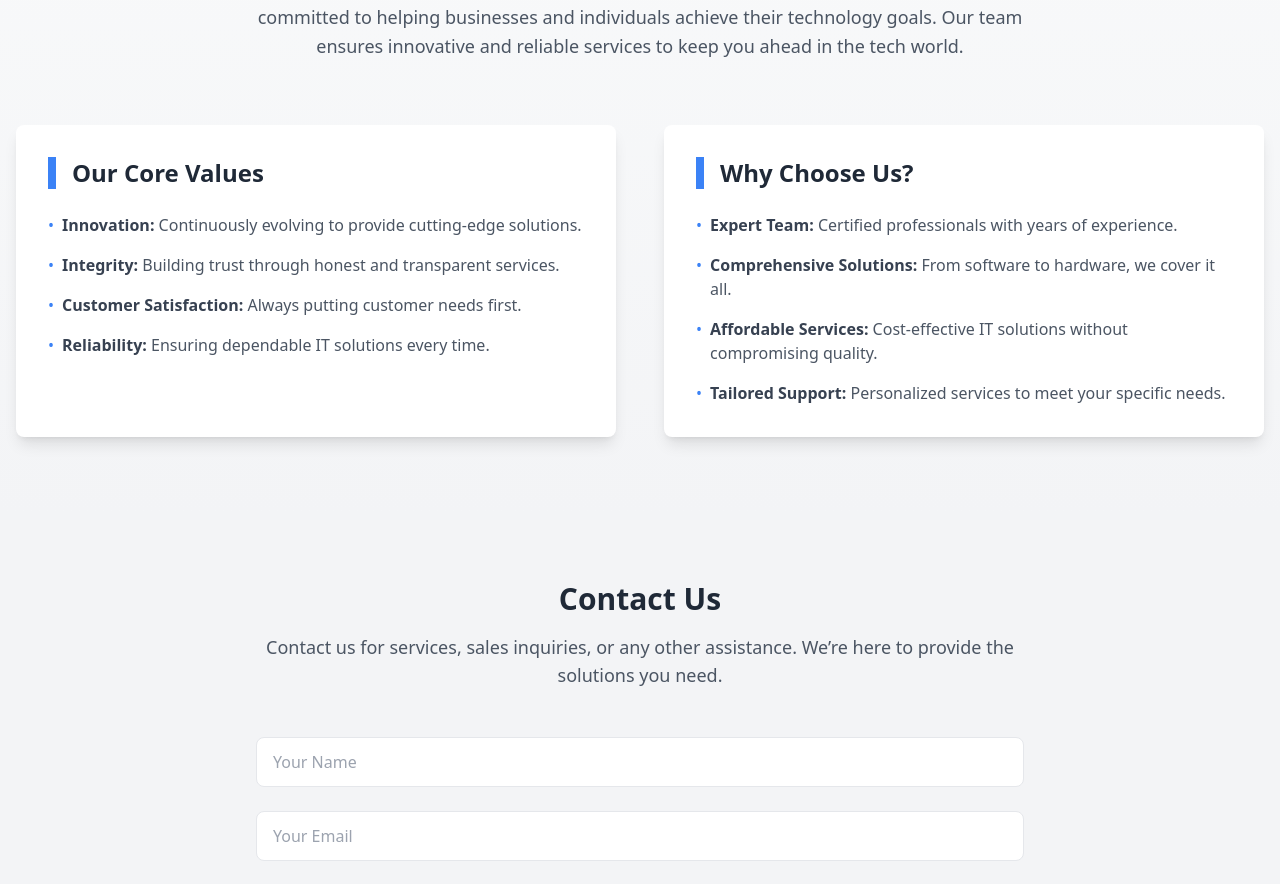
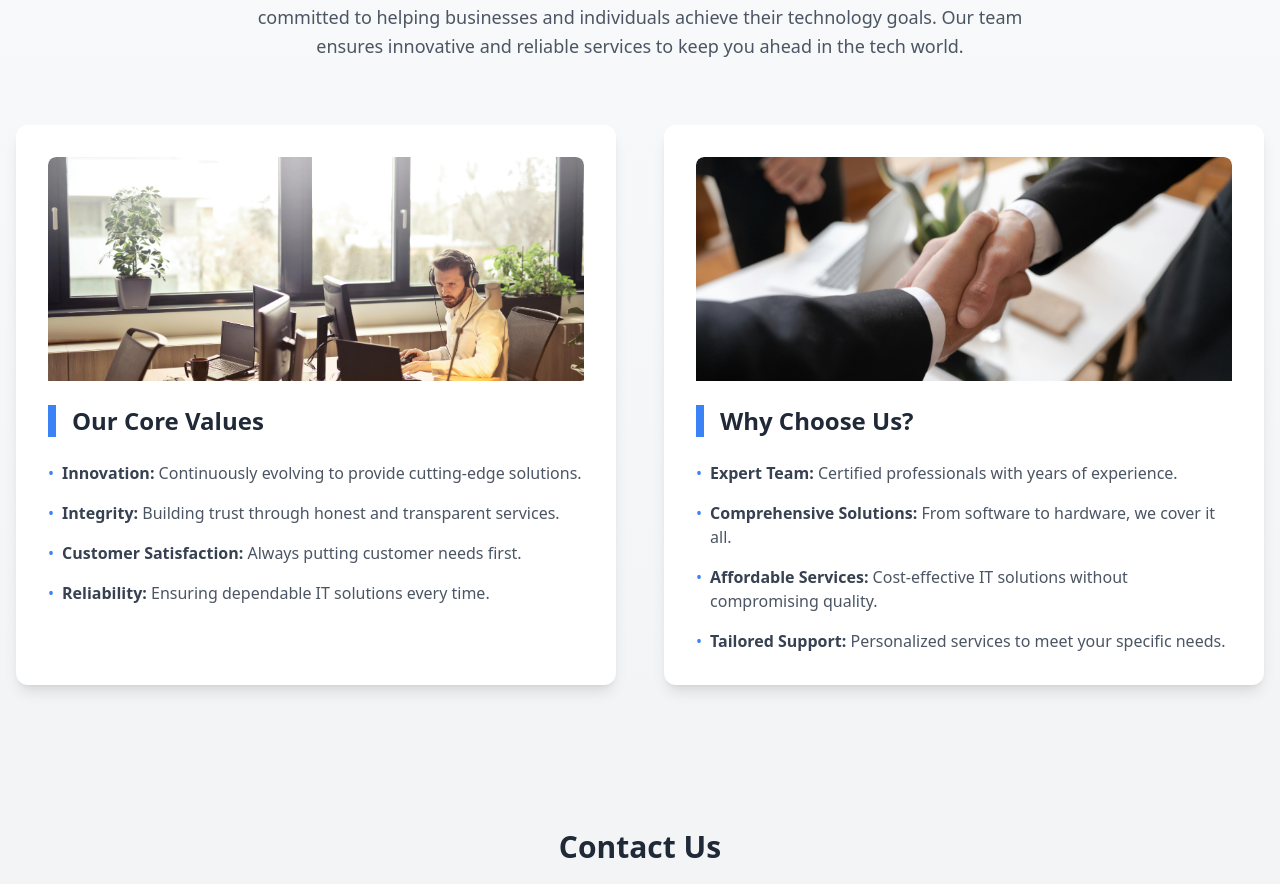
Before and after one commit to Krunal2206/ClientBusinessWebsite, a Next.js app: page / in a window 1280 px wide. Shown: the part 1880-2764 px from the top of the page. Built offline with nearby package versions, Linux system fonts and the light colour scheme.

Commit message:
About section img cards updated

```diff
--- a/components/AboutSection.js
+++ b/components/AboutSection.js
@@ -1,4 +1,5 @@
 import React from "react";
+import Image from "next/image";
 
 const coreValues = [
   { title: "Innovation", description: "Continuously evolving to provide cutting-edge solutions." },
@@ -31,9 +32,21 @@ const ListItem = ({ title, description }) => (
   </li>
 );
 
-const Card = ({ title, items }) => (
-  <div className="bg-white p-8 rounded-lg shadow-lg transform hover:scale-105 transition-transform duration-300">
+const Card = ({ title, items, imageSrc }) => (
+  <div className="bg-white p-8 rounded-xl shadow-lg hover:shadow-2xl hover:-translate-y-2 transition-transform duration-300">
+    {/* Image */}
+    <div className="relative w-full h-56 mb-6 overflow-hidden rounded-t-lg">
+      <Image
+        src={imageSrc}
+        alt={title}
+        layout="fill"
+        objectFit="cover"
+        className="rounded-t-lg"
+      />
+    </div>
+    {/* Title */}
     <SectionHeader title={title} />
+    {/* List Items */}
     <ul className="space-y-4">
       {items.map((item, index) => (
         <ListItem key={index} title={item.title} description={item.description} />
@@ -43,7 +56,6 @@ const Card = ({ title, items }) => (
 );
 
 export default function AboutSection() {
-
   return (
     <section id="about" className="py-20 bg-gradient-to-b from-gray-50 to-gray-100">
       <div className="container mx-auto px-4">
@@ -61,8 +73,16 @@ export default function AboutSection() {
 
         {/* Core Values & Why Choose Us Grid */}
         <div className="grid md:grid-cols-2 gap-12 mt-16">
-          <Card title="Our Core Values" items={coreValues} />
-          <Card title="Why Choose Us?" items={whyChooseUs} />
+          <Card
+            title="Our Core Values"
+            items={coreValues}
+            imageSrc="/AboutImg.jpg" // Replace with actual path
+          />
+          <Card
+            title="Why Choose Us?"
+            items={whyChooseUs}
+            imageSrc="/about2.jpg" // Replace with actual path
+          />
         </div>
       </div>
     </section>
```
Also changed, not shown: public/AboutImg.jpg (added), public/about2.jpg (added).
